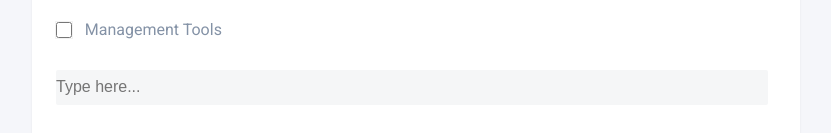
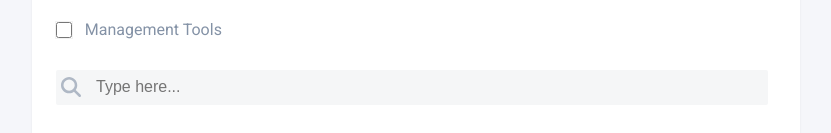
Before and after one commit to koldi887/Catalogue, a React (Create React App) app: page / in a window 1280 px wide. Shown: the part 316-449 px from the top of the page, without its empty margins (224-1055 px from the left). Built offline with nearby package versions, Linux system fonts and the light colour scheme.

Commit message:
search component

```diff
--- a/src/components/Product-details/ProductDetails.tsx
+++ b/src/components/Product-details/ProductDetails.tsx
@@ -36,7 +36,7 @@ export const ProductDetails: React.FC<PropsType> = ({ product }) => {
                         Go to Manufacture
                     </motion.button>
                 </a>
-                <p>{product.description}</p>
+                <p className='p-text'>{product.description}</p>
                 {product.option1 && (
                     <div onChange={radioButtonsHandler} className='product__details-radio'>
                         <div className='radio-group-field'>
--- /dev/null
+++ b/src/components/Search/Search.scss
@@ -0,0 +1,29 @@
+.search {
+  position: relative;
+
+  display: flex;
+  align-items: center;
+
+  input[type=text] {
+    width: 100%;
+    border: none;
+    height: 2.2rem;
+    font-weight: 400;
+    font-size: 1rem;
+    padding-left: 2.5rem;
+    border-radius: 2px;
+
+    background-color: var(--lightGray-color);
+    color: var(--black-color);
+
+    &:focus {
+      outline: none !important;
+    }
+  }
+}
+
+.search-icon {
+  position: absolute;
+  color: #AFB8C5;
+  left: 0.3rem;
+}
--- /dev/null
+++ b/src/components/Search/Search.tsx
@@ -0,0 +1,22 @@
+import React, { ChangeEvent } from 'react';
+import { FontAwesomeIcon } from '@fortawesome/react-fontawesome'
+import { faMagnifyingGlass } from '@fortawesome/free-solid-svg-icons'
+
+import './Search.scss'
+
+type PropsType = {
+    callback: (value: ChangeEvent<HTMLInputElement>) => void
+}
+
+export const Search: React.FC<PropsType> = ({ callback }) => {
+    return (
+        <div className='search'>
+            <input
+                type="text"
+                placeholder='Type here...'
+                onChange={callback}
+            />
+            <FontAwesomeIcon icon={faMagnifyingGlass} size={'lg'} className='search-icon'/>
+        </div>
+    );
+};
--- a/src/components/index.ts
+++ b/src/components/index.ts
@@ -2,5 +2,6 @@ export { TabsList } from './Tabs/TabsList'
 export { Product } from './Product/Product'
 export { ProductDetails } from './Product-details/ProductDetails'
 export { Header } from './Header/Header'
+export { Search } from './Search/Search'
 export { PreLoader } from './common/pre-loader/PreLoader'
 export { ScrollArrow } from './common/scroll-arrow/ScrollArrow'
--- a/src/pages/product-page/ProductsPage.scss
+++ b/src/pages/product-page/ProductsPage.scss
@@ -47,22 +47,6 @@
   }
 }
 
-.search-input {
-  border: none;
-  width: 100%;
-  height: 2.2rem;
-  font-weight: 400;
-  font-size: 1rem;
-  border-radius: 2px;
-
-  background-color: var(--lightGray-color);
-  color: var(--black-color);
-
-  &:focus {
-    outline: none !important;
-  }
-}
-
 .app__product-container {
   display: flex;
   flex-direction: column;
--- a/src/pages/product-page/ProductsPage.tsx
+++ b/src/pages/product-page/ProductsPage.tsx
@@ -1,6 +1,6 @@
 // @ts-ignore
 import React, { ChangeEvent, useMemo, useState, useTransition } from 'react';
-import { PreLoader, Product, TabsList } from "../../components";
+import { PreLoader, Product, Search, TabsList } from "../../components";
 import { useAppDispatch, useAppSelector } from "../../hooks/redux";
 import { getProducts, productsSelector } from "../../redux/reducers/productsSlice";
 
@@ -78,12 +78,7 @@ const ProductsPage: React.FC = () => {
                         ))
                         }
                     </ul>
-                    <input
-                        type="text"
-                        placeholder='Type here...'
-                        className='search-input'
-                        onChange={searchHandler}
-                    />
+                    <Search callback={searchHandler}/>
                 </div>
             </div>
             {isFetching && <PreLoader/>}
```
